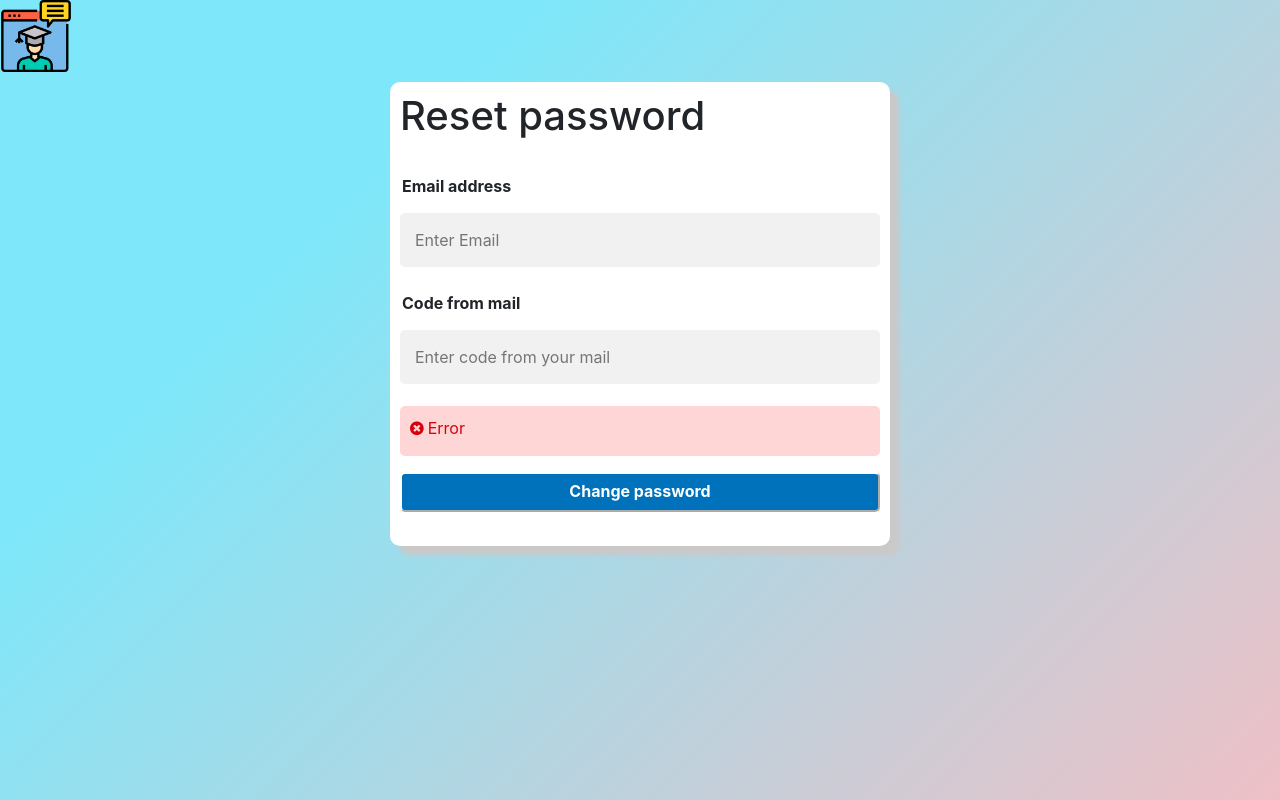
After one commit to chuongdavid/final-web-classroom, a PHP site: page /changePass.html in a window 1280 px wide. The commit adds this page. Run offline with PHP 8.4, Linux system fonts and the light colour scheme.

Commit message:
them giao dien changePass

```diff
--- /dev/null
+++ b/changePass.html
@@ -0,0 +1,65 @@
+<!DOCTYPE html>
+<html>
+  <head>
+    <meta http-equiv="Content-Type" content="text/html; charset=utf-8" />
+
+    <!--title-->
+    <title>Classroom</title>
+
+    <!--css file-->
+    <link href="css/style.css" rel="stylesheet" type="text/css" />
+
+    <!--js file-->
+    <script src="main.js"></script>
+
+    <!--Bootstrap 4-->
+    <link
+      rel="stylesheet"
+      href="https://maxcdn.bootstrapcdn.com/bootstrap/4.5.2/css/bootstrap.min.css"
+    />
+    <script src="https://ajax.googleapis.com/ajax/libs/jquery/3.5.1/jquery.min.js"></script>
+    <script src="https://cdnjs.cloudflare.com/ajax/libs/popper.js/1.16.0/umd/popper.min.js"></script>
+    <script src="https://maxcdn.bootstrapcdn.com/bootstrap/4.5.2/js/bootstrap.min.js"></script>
+
+    <!--font-awnsome-->
+    <link
+      rel="stylesheet"
+      href="https://cdnjs.cloudflare.com/ajax/libs/font-awesome/4.7.0/css/font-awesome.min.css"
+    />
+  </head>
+  <body class="change-pass-body">
+    <!--container top-->
+    <div class="top-container">
+      <span><img class="logo" src="image/logov2.png" /></span>
+    </div>
+
+    <!--form start-->
+    <div class="form-container">
+      <form action="#">
+        <div class="form-change-pass-container">
+          <h1>Reset password</h1>
+          <br />
+
+          <label for="email">Email address</label>
+          <input
+            type="text"
+            placeholder="Enter Email"
+            name="email"
+            required
+          /><br />
+          <label for="code-from-mail">Code from mail</label>
+          <input
+            type="text"
+            placeholder="Enter code from your mail"
+            name="code-from-mail"
+            required
+          /><br />
+          <p class="error-notification">
+            <i class="fa fa-times-circle"></i>Error
+          </p>
+          <button class="btn-change-password">Change password</button><br />
+        </div>
+      </form>
+    </div>
+  </body>
+</html>
--- a/css/style.css
+++ b/css/style.css
@@ -172,7 +172,8 @@ ul {
 .form-login-container input[type="password"],
 .form-signUp-container input[type="text"],
 .form-signUp-container input[type="password"],
-.form-signUp-container input[type="date"] {
+.form-signUp-container input[type="date"],
+.form-change-pass-container input[type="text"] {
   width: 100%;
   padding: 15px;
   margin: 5px 0 22px 0;
@@ -186,12 +187,14 @@ ul {
 input[type="password"]:focus,
 .form-signUp-container input[type="text"]:focus,
 .form-signUp-container input[type="password"]:focus,
-.form-signUp-container input[type="date"]:focus {
+.form-signUp-container input[type="date"]:focus,
+.form-change-pass-container input[type="text"]:focus {
   background-color: #d5f3fc;
 }
 /*lable for login-form and signUp*/
 .form-login-container label,
-.form-signUp-container label {
+.form-signUp-container label,
+.form-change-pass-container label {
   font-weight: bold;
   padding: 2px;
 }
@@ -203,9 +206,22 @@ input[type="password"]:focus,
 .form-login-container a {
   color: dodgerblue;
 }
+/*set style error p */
+.error-notification {
+  color: #d8000c;
+  background-color: #ffd6d6;
+  height: 50px;
+  text-align: left;
+  border-radius: 5px;
+  padding: 10px;
+}
+.form-change-pass-container i {
+  margin-right: 4px;
+}
 /* Set a style for the submit/login button  and signUp button*/
 .btn-login,
-.btn-signUp {
+.btn-signUp,
+.btn-change-password {
   box-sizing: border-box;
   background-color: #0071bb;
   color: #fff;
@@ -216,7 +232,7 @@ input[type="password"]:focus,
   font-weight: bold;
   display: flex;
   justify-content: center;
-  margin: 5px;
+  border-color: #fff;
 }
 
 /* Add some hover effects to buttons */
@@ -225,20 +241,10 @@ input[type="password"]:focus,
   background-color: #045891;
 }
 
-/* Set style for login form */
-.form-login-container {
-  display: inline-block;
-  margin-left: auto;
-  margin-right: auto;
-  text-align: left;
-  width: 500px;
-  box-shadow: 9px 9px 5px #cbc8c8;
-  border-radius: 10px;
-  padding: 10px;
-  background-color: #fff;
-}
-/*Set style for signUp form */
-.form-signUp-container {
+/*Set style for login and signUp form */
+.form-signUp-container,
+.form-login-container,
+.form-change-pass-container {
   display: inline-block;
   margin-left: auto;
   margin-right: auto;
@@ -256,7 +262,8 @@ input[type="password"]:focus,
 }
 /*Set color-background body login */
 .login-body,
-.signUp-body {
+.signUp-body,
+.change-pass-body {
   background-color: #eec0c6;
   background-image: linear-gradient(315deg, #eec0c6 0%, #7ee8fa 74%);
 }
```
Also changed, not shown: changePassStep2.html (added, +64 -0 lines).
